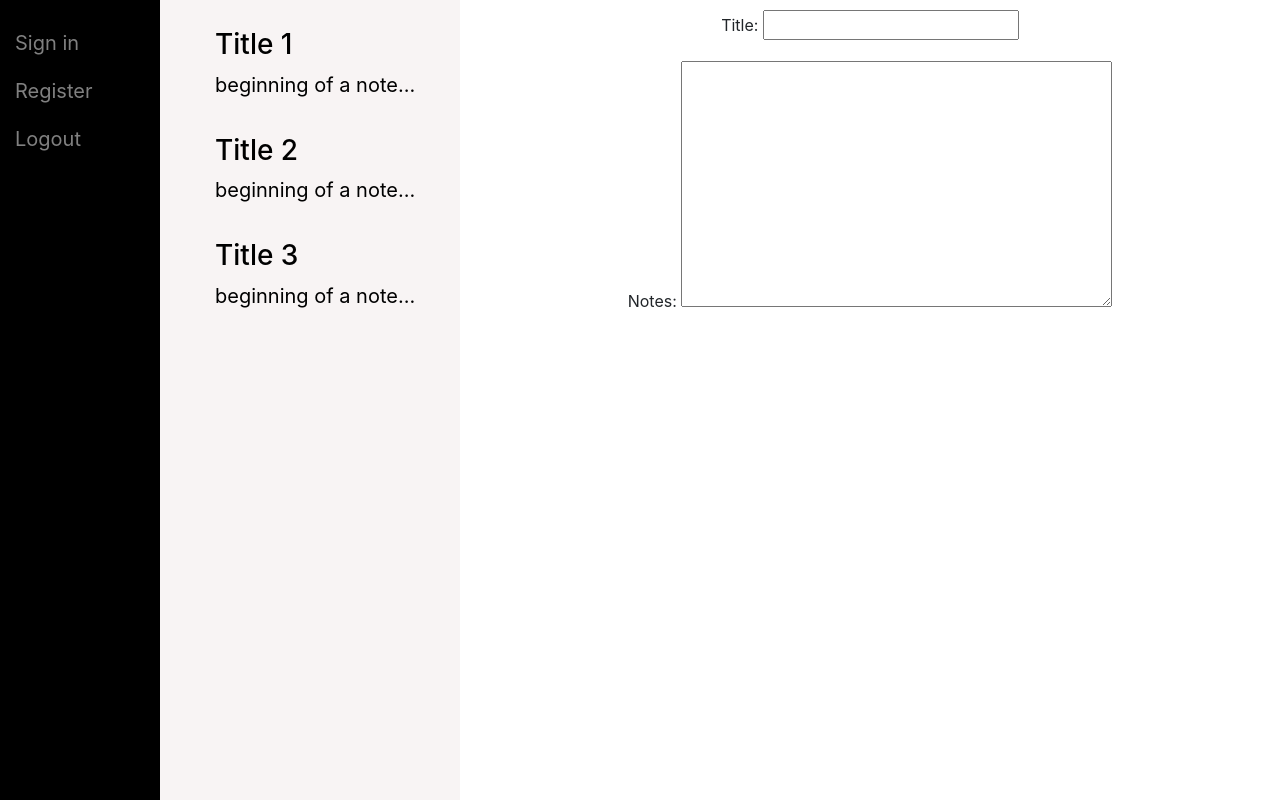
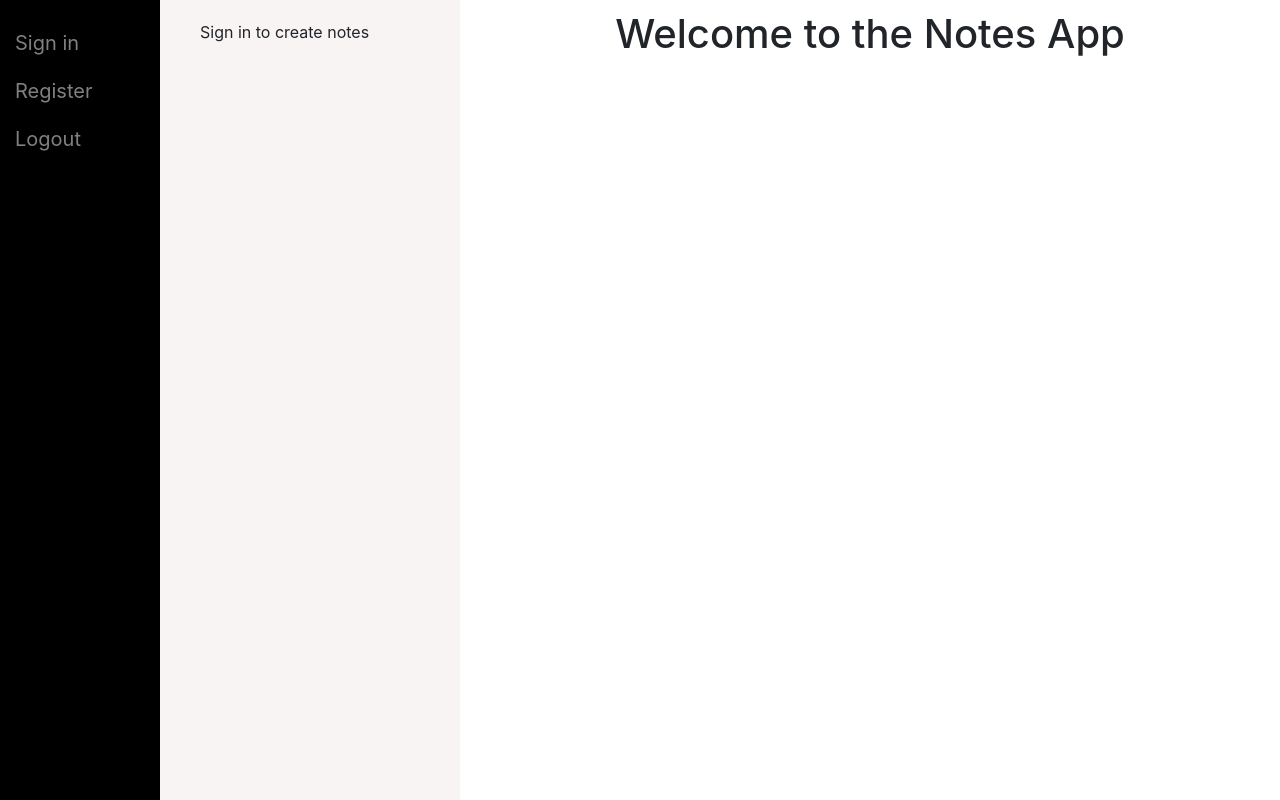
Before and after one commit to AMcDonald12/NotesAppDjango, a Django app: page / in a window 1280 px wide. Run offline with Django 4.2, Linux system fonts and the light colour scheme.

Commit message:
added home page

```diff
--- /dev/null
+++ b/mysite/notes/templates/notes/home.html
@@ -0,0 +1,14 @@
+{% extends 'notes/base.html' %}
+
+{% block content %}
+    <div id="content", name="list" class="mainnav">
+        <ul>
+            <li>
+                Sign in to create notes
+            </li>
+        </ul>
+    </div>
+    <div class="main">
+        <h1>Welcome to the Notes App</h1>
+    </div>
+{% endblock %}
--- a/mysite/notes/templates/notes/notes.html
+++ b/mysite/notes/templates/notes/notes.html
@@ -3,23 +3,17 @@
 {% block content %}
 <div id="content", name="list" class="mainnav">
     <ul>
-        <li><a href="/">
-                <h3>Title 1</h3>
-                <p>beginning of a note...</p>
-            </a>
-        </li>
-        <li><a href="/">
-                <h3>Title 2</h3>
-                <p>beginning of a note...</p>
-            </a>
-        </li>
-        <li><a href="/">
-                <h3>Title 3</h3>
-                <p>beginning of a note...</p>
-            </a>
-        </li>
+        {% csrf_token %}
+        {% for note in notes.item_set.all %}
+            <li><a href="/">
+                    <h3>note.title</h3>
+                    <p>note.notes</p>
+                </a>
+            </li>
+        {% endfor %}
     </ul>
 </div>
+
 
 {{ form.media }}
 <div class="main">
--- a/mysite/notes/urls.py
+++ b/mysite/notes/urls.py
@@ -2,5 +2,6 @@ from django.urls import path
 from . import views
 
 urlpatterns = [
-    path('', views.index, name='index')
+    path('', views.home, name='home'),
+    path('<int:id>', views.notes, name='notes')
 ]
--- a/mysite/notes/views.py
+++ b/mysite/notes/views.py
@@ -4,6 +4,10 @@ from .models import Note
 from .forms import NoteEditor
 
 # Create your views here.
-def index(response):
+def home(response):
+    return render(response, "notes/home.html", {})
+
+def notes(response, id):
+    notes = Note.objects.all()
     form = NoteEditor()
-    return render(response, "notes/notes.html", {"form":form})
+    return render(response, "notes/notes.html", {"form":form, "notes":notes})
--- a/requirements.txt
+++ b/requirements.txt
@@ -1,5 +1,6 @@
 asgiref==3.6.0
 Django==4.1.7
+django-crispy-forms==2.0
 django-tinymce==3.5.0
 python-decouple==3.7
 sqlparse==0.4.3
```
